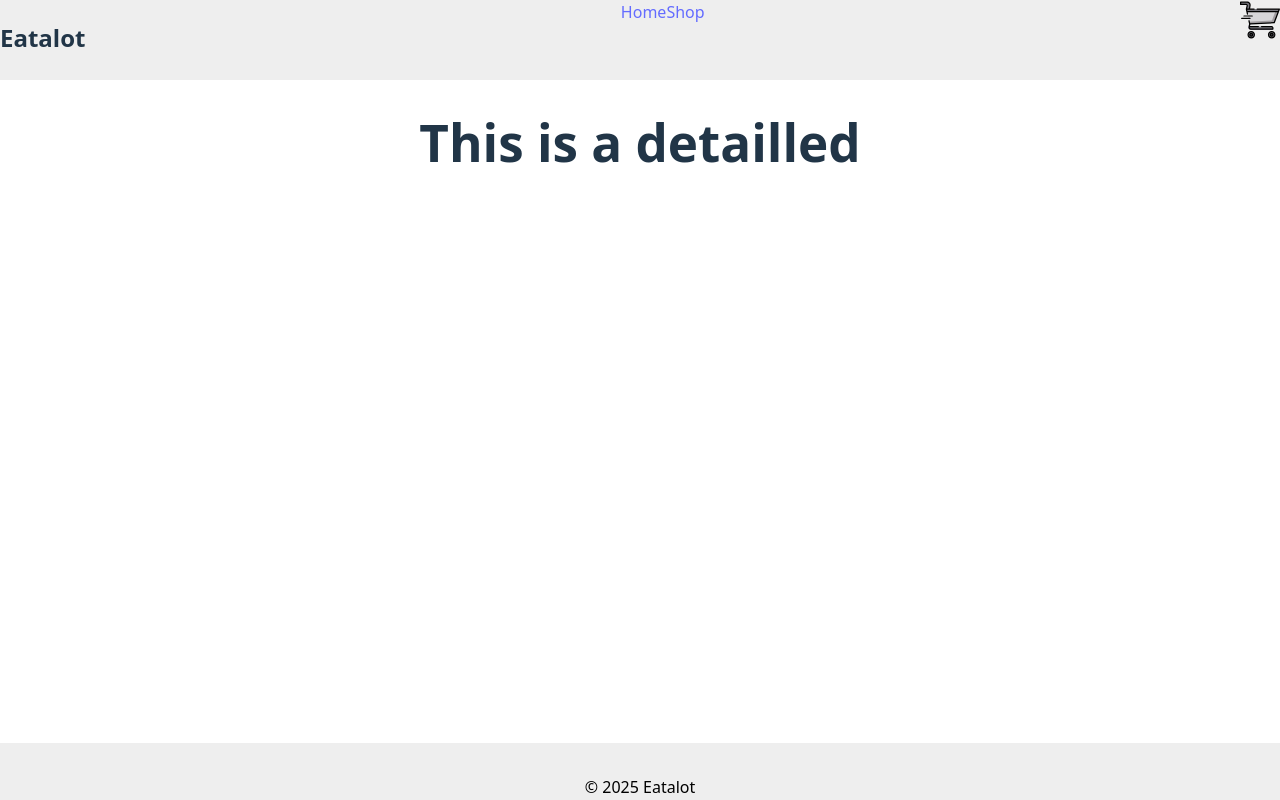
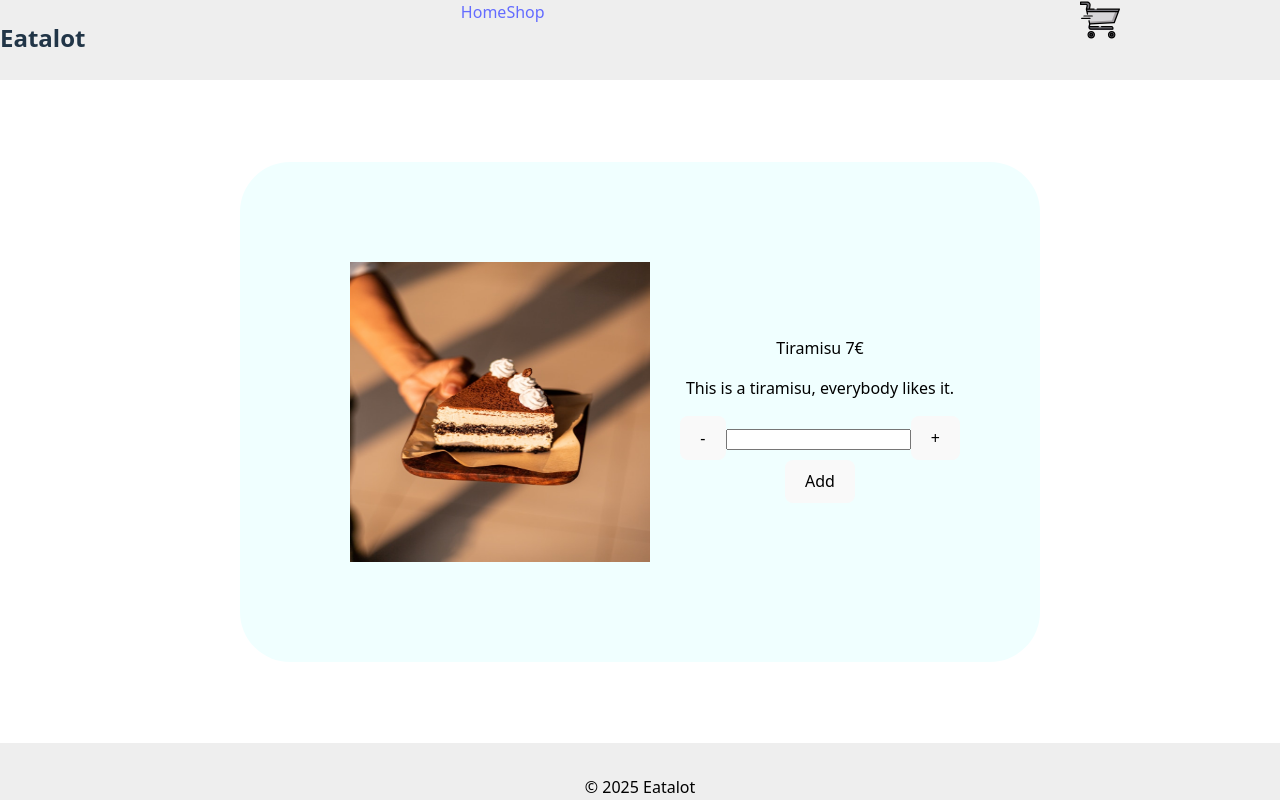
Before and after one commit to PascualF/PastryShopProject, a React (Vite) app: page /1 in a window 1280 px wide. Built offline with nearby package versions, Linux system fonts and the light colour scheme.

Commit message:
Detail product, finish with adding product

```diff
--- a/src/components/Detail.jsx
+++ b/src/components/Detail.jsx
@@ -1,15 +1,31 @@
-import { useParams } from "react-router"
-
+import { useParams, useOutletContext } from "react-router";
+import "../styles/Detail.css"
 
 export default function Detail() {
 
+    // Get the ID from /:id
     const { id } = useParams()
 
-    console.log(id - 1)
+    // get context data products
+    const context = useOutletContext()
+    const productDetail = context.dataProducts[id-1]
+    console.log(productDetail)
 
     return  (
-        <>
-            <h1>This is a detailled</h1>
-        </>
+        <div className="main-container">
+            <div className="container-detail">
+                <img src={productDetail.image} alt={`image-${productDetail.name}`} />
+                <div className="info-product">
+                    <p>{productDetail.name} {productDetail.price}€</p>
+                    <p>{productDetail.description}</p>
+                    <div className="add-product">
+                        <button className="lower-quant">-</button>
+                        <input type="number" />
+                        <button className="higher-quant">+</button>
+                    </div>
+                    <button className="add-to-cart">Add</button>
+                </div>
+            </div>
+        </div>
     )
 }
--- a/src/components/Layout.jsx
+++ b/src/components/Layout.jsx
@@ -2,16 +2,11 @@ import Header from "./Header";
 import Footer from "./Footer";
 import { Outlet } from "react-router";
 import "../styles/Layout.css"
-import { useState } from "react";
 import data from "../data.js"
 
 export default function Layout() {
 
-    const [dataProducts, setDataProducts] = useState(data)
-
-    const updateCartInfo = (item) => {
-        console.log(item)
-    }
+    const dataProducts = data
 
     return  (
         <div className="layout-container">
--- a/src/data.js
+++ b/src/data.js
@@ -10,7 +10,7 @@ export default [
         id: 1,
         name: "Tiramisu",
         description:
-            "This is a tiramisu",
+            "This is a tiramisu, everybody likes it.",
         price: 7,
         quantity: 1,
         image: tiramisu,
@@ -19,7 +19,7 @@ export default [
         id: 2,
         name: "Croissant",
         description:
-            "This a french croissant",
+            "This a french croissant, stuffed with pistacchios is perfect.",
         price: 3,
         quantity: 1,
         image: croissant,
@@ -28,7 +28,7 @@ export default [
         id: 3,
         name: "Macaron",
         description:
-            "This a macaron, the flavor is a surprise",
+            "This a macaron, the flavor is a surprise.",
         price: 1,
         quantity: 1,
         image: macaron,
@@ -37,7 +37,7 @@ export default [
         id: 4,
         name: "Baguette",
         description:
-            "This a baguette, from my Expedition 33",
+            "This a baguette, from my Expedition 33.",
         price: 1,
         quantity: 1,
         image: baguette,
@@ -46,7 +46,7 @@ export default [
         id: 5,
         name: "Pastel de Nata",
         description:
-            "This is a Pastel De Nata, only 1!",
+            "This is a Pastel De Nata, best pastry 2024, only 1!",
         price: 1,
         quantity: 1,
         image: pastelDeNata,
--- /dev/null
+++ b/src/styles/Detail.css
@@ -0,0 +1,25 @@
+.main-container{
+    height: 100%;
+    width: 100%;
+    display: flex;
+    justify-content: center;
+    align-items: center;
+}
+
+.container-detail{
+    display: flex;
+    justify-content: center;
+    align-items: center;
+    background-color: azure;
+    color: black;
+    height: 500px;
+    width: 800px;
+    border-radius: 50px;
+}
+
+img{
+    height: 300px;
+    width: 300px;
+    margin-left: 30px;
+    margin-right: 30px;
+}
```
